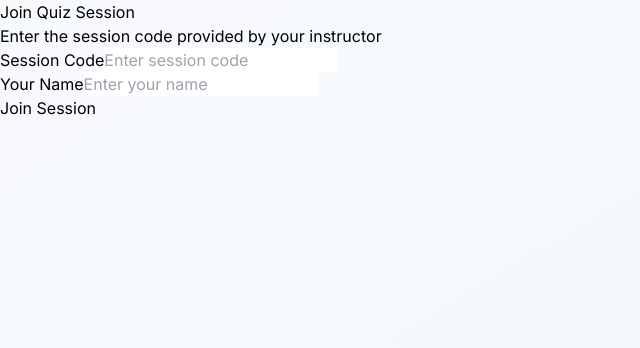
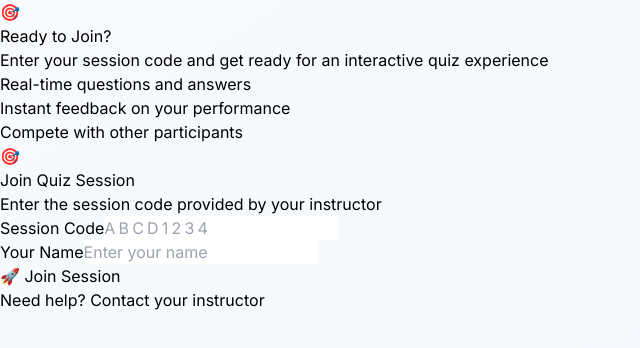
Before and after one commit to ChristopherRoach/BeaconIQ_v1, a Next.js app: page /join in a window 1280 px wide. Shown: the top 348 px of the page, without its empty margins (0-640 px from the left). Built offline with nearby package versions, Linux system fonts and the light colour scheme.

Commit message:
Update UI

```diff
--- a/app/join/page.tsx
+++ b/app/join/page.tsx
@@ -1,7 +1,5 @@
-'use client'
-
-import { Suspense } from 'react'
-import { useState } from 'react'
+"use client"
+import { Suspense, useState } from 'react'
 import { useSearchParams } from 'next/navigation'
 
 function JoinForm() {
@@ -50,20 +48,57 @@ function JoinForm() {
   }
 
   return (
-    <div className="min-h-screen bg-gray-100 flex items-center justify-center px-4">
-      <div className="max-w-md w-full space-y-8">
-        <div>
-          <h1 className="text-3xl font-bold text-center text-gray-900">
-            Join Quiz Session
-          </h1>
-          <p className="mt-2 text-center text-gray-600">
-            Enter the session code provided by your instructor
-          </p>
+    <div className="min-h-screen flex">
+      {/* Left Panel */}
+      <div className="hidden lg:flex lg:w-1/2 bg-gradient-to-br from-green-500 to-blue-600 p-12 items-center justify-center">
+        <div className="text-center text-white">
+          <div className="text-6xl font-bold mb-6">🎯</div>
+          <h1 className="text-4xl font-bold mb-4">Ready to Join?</h1>
+          <p className="text-xl text-green-100 mb-8">Enter your session code and get ready for an interactive quiz experience</p>
+          <div className="space-y-4 text-left bg-white bg-opacity-10 backdrop-blur-sm rounded-2xl p-6">
+            <div className="flex items-center space-x-3">
+              <div className="w-2 h-2 bg-white rounded-full"></div>
+              <span>Real-time questions and answers</span>
+            </div>
+            <div className="flex items-center space-x-3">
+              <div className="w-2 h-2 bg-white rounded-full"></div>
+              <span>Instant feedback on your performance</span>
+            </div>
+            <div className="flex items-center space-x-3">
+              <div className="w-2 h-2 bg-white rounded-full"></div>
+              <span>Compete with other participants</span>
+            </div>
+          </div>
+        </div>
       </div>
 
-        <form onSubmit={handleJoin} className="mt-8 space-y-6">
+      {/* Right Panel */}
+      <div className="w-full lg:w-1/2 flex items-center justify-center p-8">
+        <div className="max-w-md w-full space-y-8">
+          <div className="text-center">
+            <div className="lg:hidden text-4xl mb-4">🎯</div>
+            <h2 className="text-3xl font-bold text-gray-900 mb-2">Join Quiz Session</h2>
+            <p className="text-gray-600">Enter the session code provided by your instructor</p>
+          </div>
+
+          <form onSubmit={handleJoin} className="space-y-6">
+            {error && (
+              <div className="bg-red-50 border-l-4 border-red-400 p-4 rounded-r-xl">
+                <div className="flex">
+                  <div className="flex-shrink-0">
+                    <svg className="h-5 w-5 text-red-400" viewBox="0 0 20 20" fill="currentColor">
+                      <path fillRule="evenodd" d="M10 18a8 8 0 100-16 8 8 0 000 16zM8.707 7.293a1 1 0 00-1.414 1.414L8.586 10l-1.293 1.293a1 1 0 101.414 1.414L10 11.414l1.293 1.293a1 1 0 001.414-1.414L11.414 10l1.293-1.293a1 1 0 00-1.414-1.414L10 8.586 8.707 7.293z" clipRule="evenodd" />
+                    </svg>
+                  </div>
+                  <div className="ml-3">
+                    <p className="text-sm text-red-700">{error}</p>
+                  </div>
+                </div>
+              </div>
+            )}
+
             <div>
-            <label htmlFor="sessionCode" className="block text-sm font-medium text-gray-700">
+              <label htmlFor="sessionCode" className="block text-sm font-semibold text-gray-700 mb-2">
                 Session Code
               </label>
               <input
@@ -71,14 +106,16 @@ function JoinForm() {
                 type="text"
                 value={sessionCode}
                 onChange={(e) => setSessionCode(e.target.value.toUpperCase())}
-              className="mt-1 block w-full px-3 py-2 border border-gray-300 rounded-md shadow-sm focus:outline-none focus:ring-blue-500 focus:border-blue-500"
-              placeholder="Enter session code"
+                className="input-field text-center text-2xl font-bold tracking-widest"
+                placeholder="ABCD1234"
                 maxLength={8}
+                style={{ letterSpacing: '0.2em' }}
+                required
               />
             </div>
 
             <div>
-            <label htmlFor="participantName" className="block text-sm font-medium text-gray-700">
+              <label htmlFor="participantName" className="block text-sm font-semibold text-gray-700 mb-2">
                 Your Name
               </label>
               <input
@@ -86,25 +123,39 @@ function JoinForm() {
                 type="text"
                 value={participantName}
                 onChange={(e) => setParticipantName(e.target.value)}
-              className="mt-1 block w-full px-3 py-2 border border-gray-300 rounded-md shadow-sm focus:outline-none focus:ring-blue-500 focus:border-blue-500"
+                className="input-field"
                 placeholder="Enter your name"
+                required
               />
             </div>
-
-          {error && (
-            <div className="text-red-600 text-sm bg-red-50 p-3 rounded-md">
-              {error}
-            </div>
-          )}
 
             <button
               type="submit"
               disabled={isJoining}
-            className="w-full flex justify-center py-2 px-4 border border-transparent rounded-md shadow-sm text-sm font-medium text-white bg-blue-600 hover:bg-blue-700 focus:outline-none focus:ring-2 focus:ring-offset-2 focus:ring-blue-500 disabled:opacity-50 disabled:cursor-not-allowed"
+              className="btn-primary w-full text-lg"
             >
-            {isJoining ? 'Joining...' : 'Join Session'}
+              {isJoining ? (
+                <div className="flex items-center justify-center">
+                  <div className="loading-spinner mr-3"></div>
+                  Joining Session...
+                </div>
+              ) : (
+                <div className="flex items-center justify-center">
+                  <span>🚀 Join Session</span>
+                </div>
+              )}
             </button>
           </form>
+
+          <div className="text-center">
+            <p className="text-gray-600">
+              Need help?{' '}
+              <a href="/" className="font-semibold text-blue-600 hover:text-blue-500 transition-colors">
+                Contact your instructor
+              </a>
+            </p>
+          </div>
+        </div>
       </div>
     </div>
   )
@@ -115,8 +166,8 @@ export default function JoinPage() {
     <Suspense fallback={
       <div className="min-h-screen bg-gray-100 flex items-center justify-center">
         <div className="text-center">
-          <div className="animate-spin rounded-full h-12 w-12 border-b-2 border-blue-600 mx-auto"></div>
-          <p className="mt-4 text-gray-600">Loading...</p>
+          <div className="loading-spinner mx-auto mb-4"></div>
+          <p className="text-gray-600">Loading...</p>
         </div>
       </div>
     }>
```
Lines whose indentation alone changed are shown as unchanged.
